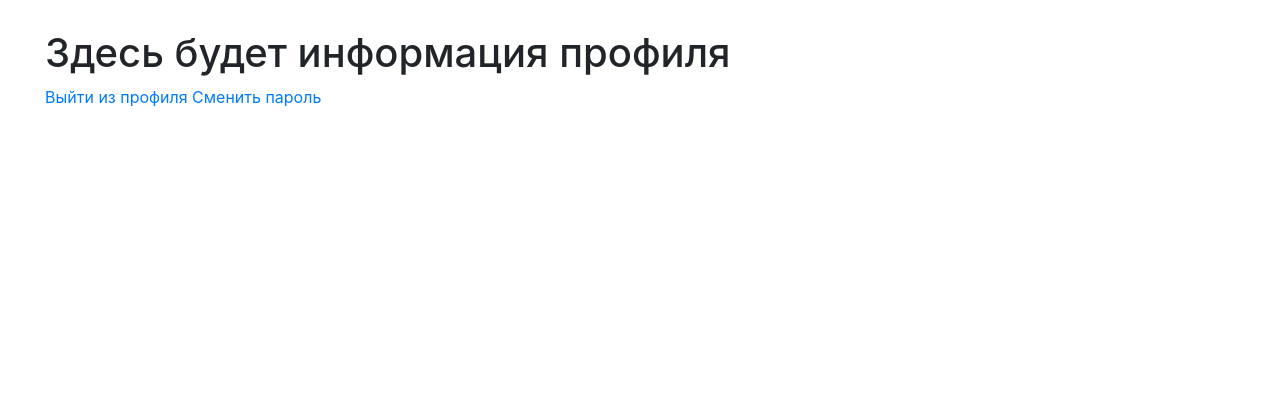
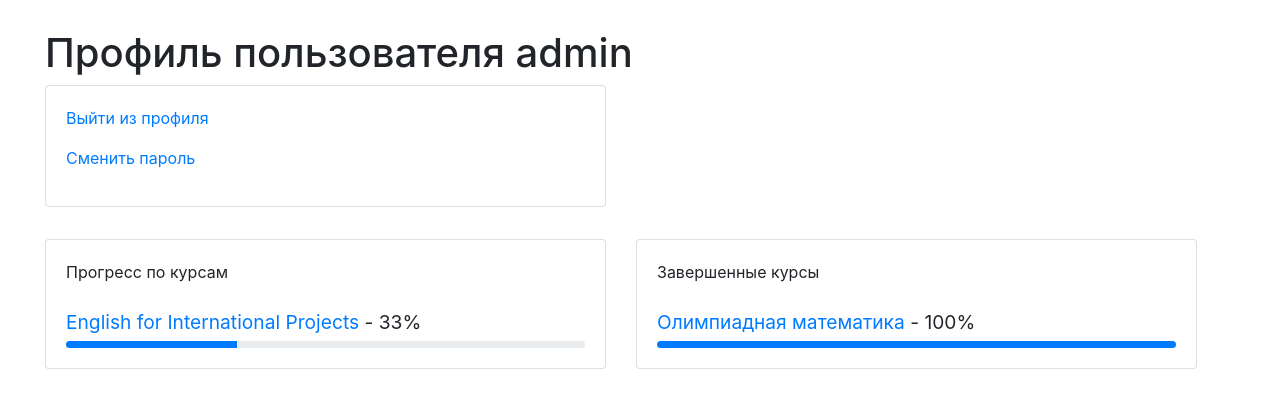
Before and after one commit to sharudin-daniel/education, a Django app: page /dashboard/ in a window 1280 px wide. Shown: the part 56-464 px from the top of the page. Run offline with Django 4.2, Linux system fonts and the light colour scheme; a user stored in the database is signed in; data comes from the database, SQL or seed files in the repository; both versions use the stored data as it was after the commit; some libraries are stand-ins or nearby versions.

Commit message:
На странице профиля отображение прогресса пользователя по курсам (график и проценты)

```diff
--- a/users/templates/dashboard.html
+++ b/users/templates/dashboard.html
@@ -1,14 +1,58 @@
-<!--users/templates/users/dashboard.html-->
 
 {% extends 'base.html' %}
 
 {% block page_content %}
 
-    <h1>Здесь будет информация профиля</h1>
 <div>
     {% if user.is_authenticated %}
-        <a href="{% url 'logout' %}">Выйти из профиля</a>
-        <a href="{% url 'password_change' %}">Сменить пароль</a>
+        <h1>Профиль пользователя {{ user }}</h1>
+
+        <div class="row">
+            <div class="col-md-6" style="width: 40%; margin-bottom: 2rem">
+                <div class="card mb-4 mb-md-0">
+                  <div class="card-body">
+                    <p><a href="{% url 'logout' %}">Выйти из профиля</a></p>
+                    <p><a href="{% url 'password_change' %}">Сменить пароль</a></p>
+                  </div>
+                </div>
+            </div>
+        </div>
+
+
+        <div class="row">
+        <div class="col-md-6" style="width: 40%">
+            <div class="card mb-4 mb-md-0">
+              <div class="card-body">
+                <p class="mb-4">Прогресс по курсам</p>
+                {% for course_result in course_results %}
+                    {% if course_result.score < 100 %}
+                        <p class="mb-1" style="font-size: 1.2rem;"><a href="{% url 'course_detail' course_result.course.pk %}">{{ course_result.course.title}}</a> - {{ course_result.score }}%</p>
+                        <div class="progress rounded" style="height: 7px;">
+                        <div class="progress-bar" role="progressbar" style="width: {{ course_result.score }}%"
+                            aria-valuemin="0" aria-valuemax="100"></div>
+                        </div>
+                    {% endif %}
+                {% endfor %}
+              </div>
+            </div>
+        </div>
+        <div class="col-md-6" style="width: 40%">
+            <div class="card mb-4 mb-md-0">
+              <div class="card-body">
+                <p class="mb-4">Завершенные курсы</p>
+                {% for course_result in course_results %}
+                    {% if course_result.score == 100 %}
+                        <p class="mb-1" style="font-size: 1.2rem;"><a href="{% url 'course_detail' course_result.course.pk %}">{{ course_result.course.title}}</a> - 100%</p>
+                        <div class="progress rounded" style="height: 7px;">
+                        <div class="progress-bar" role="progressbar" style="width: {{ course_result.score }}%"
+                            aria-valuemin="0" aria-valuemax="100"></div>
+                        </div>
+                    {% endif %}
+                {% endfor %}
+              </div>
+            </div>
+        </div>
+        </div>
     {% else %}
         <a href="{% url 'login' %}">Login</a>
     {% endif %}
--- a/users/views.py
+++ b/users/views.py
@@ -2,6 +2,8 @@
 from django.contrib.auth import login
 from django.shortcuts import redirect, render
 from django.urls import reverse
+
+from core.models import CourseResult
 from users.forms import CustomUserCreationForm
 
 import logging
@@ -9,7 +11,12 @@ import logging
 logger = logging.getLogger(__name__)
 
 def dashboard(request):
-    return render(request, "dashboard.html")
+    context = {}
+    if request.user.is_authenticated:
+        course_results = CourseResult.objects.filter(user=request.user)
+        context.update({'course_results': course_results})
+    return render(request, "dashboard.html", context=context)
+
 
 def register(request):
     if request.method == "GET":
```
Also changed, not shown: db.sqlite3.
